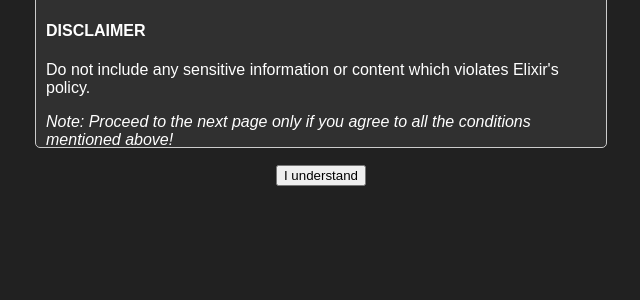
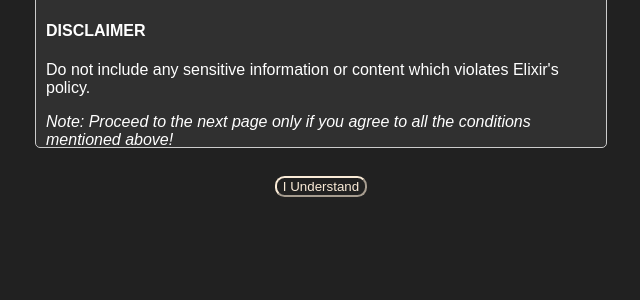
Before and after one commit to ppranav06/learncode-ai, a Flask app: template templates/disclosure.html in a window 1280 px wide. Shown: the part 432-732 px from the top of the page, without its empty margins (319-959 px from the left). Run offline with Flask 3, Linux system fonts and the light colour scheme; the template is opened without the code that fills it, so the values that code supplies are empty.

Commit message:
Changed css of button

```diff
--- a/templates/disclosure.html
+++ b/templates/disclosure.html
@@ -17,6 +17,19 @@
 
     .nextpage {
       text-align: center;
+    }
+
+    .nextpage button {
+      margin-top: 2%;
+      background-color: transparent;
+      border-color: antiquewhite;
+      color: antiquewhite;
+      border-radius: 1.2vh;
+    }
+
+    .nextpage button:hover {
+      background-color: antiquewhite;
+      color: black;
     }
 
     .descriptionbox {
@@ -59,8 +72,7 @@
 
     <p><i>Note: Proceed to the next page only if you agree to all the conditions mentioned above!</i></p>
     <div class="nextpage">
-
-      <button>I understand</button>
+      <button onclick="location.href='index.html'">I Understand</button>
     </div>
   </body>
 </div>
```
